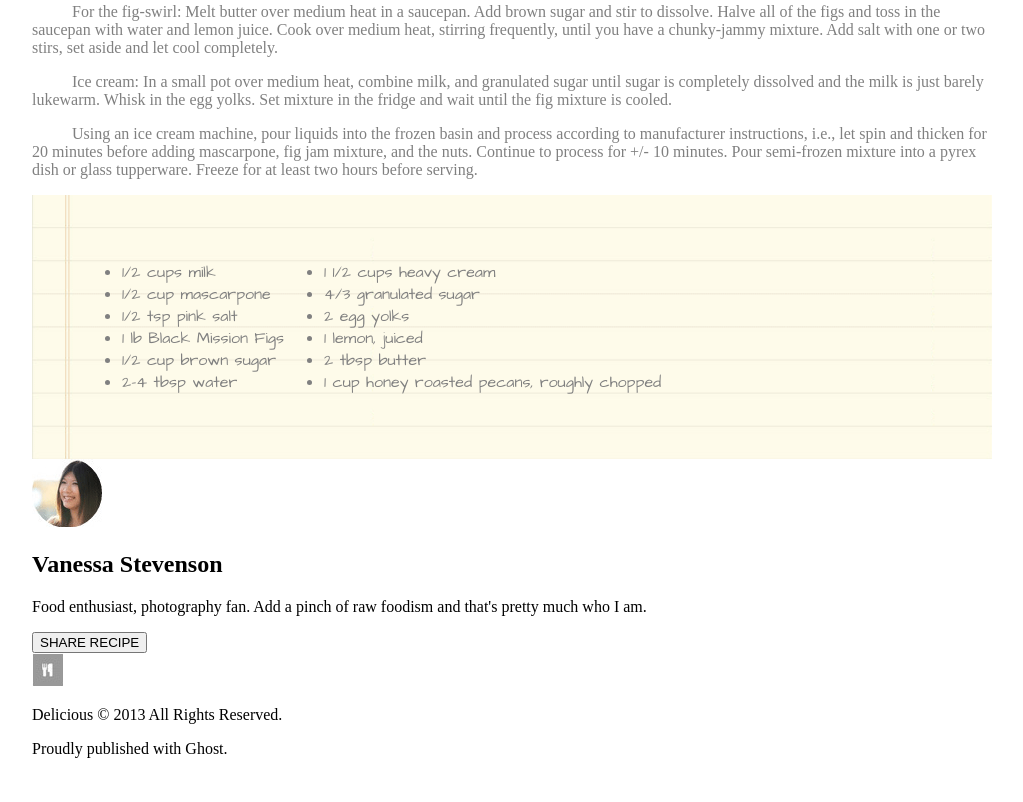
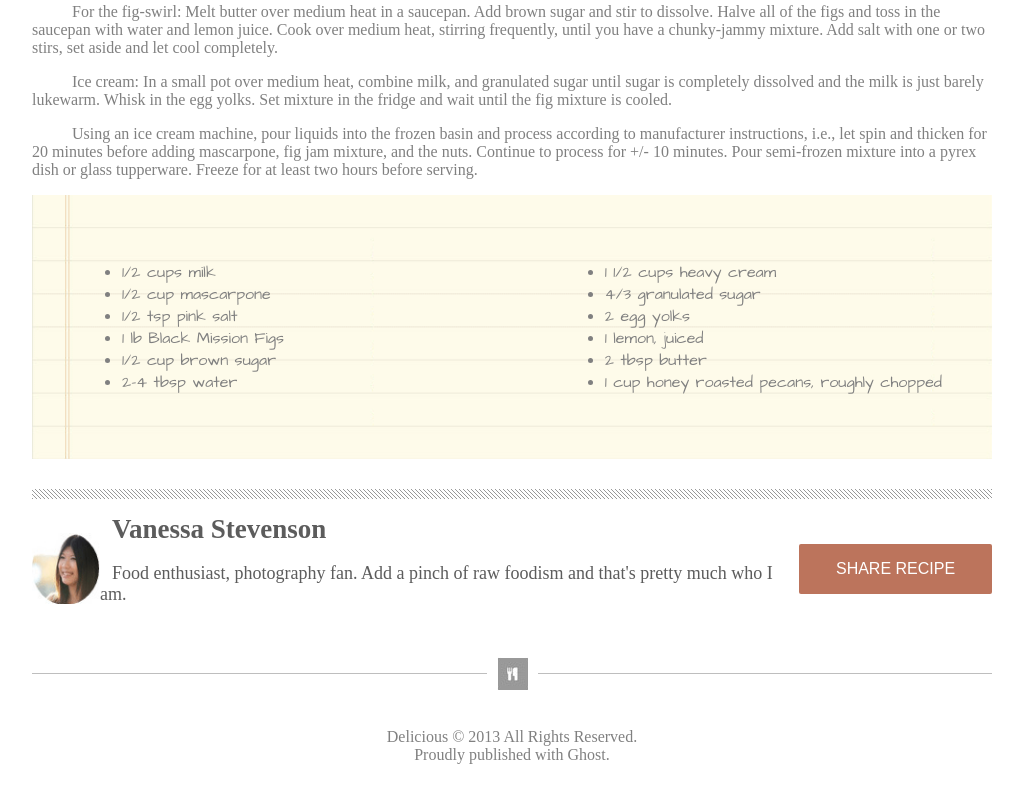
Before and after one commit to Navelfuzz/chocolatePizza, a plain HTML site: page index.html in a window 1280 px wide. Shown: the part 826-1628 px from the top of the page, without its empty margins (128-1151 px from the left). Before the commit the page ends 1600 px from the top, so only its background shows below. Drawn offline with nearby package versions, Linux system fonts and the light colour scheme; a web font is replaced by a local one.

Commit message:
it is done

```diff
--- a/style.css
+++ b/style.css
@@ -117,11 +117,106 @@ width: 100%;
   display: flex;
   flex-direction: row;
   position: relative;
+  justify-content: space-between;
   background-image: url('assets/list-bg.png');
   background-repeat: no-repeat;
   background-size: 100%, 100%;
   padding: 50px;
 }
 
+.mainFootBorder {
+  position: relative;
+  background-image: url('assets/hr-img.png');
+  height: 10px;
+  margin-top: 30px;
+  margin-bottom: 15px;
+}
+
+.endMain {
+  display: flex;
+  flex-direction: row;
+  position: relative;
+  align-items: center;
+
+}
+
+.endMain > img {
+  order: 1;
+  height: 71px;
+  width: 68px;
+}
+
+.vanStevenson {
+  order: 2;
+  width: 100%;
+  justify-items: baseline;
+  color: rgb(92, 92, 92);
+  display: flex;
+  font-size: 18px;
+  text-indent: 12px;
+
+  flex-direction: column;
+
+
+}
+
+.vanStevenson > h2 {
+  height: 31px;
+  margin: 0;
+}
+
+button {
+  order: 3;
+
+}
+
+button {
+  background-color: #BC745C;
+  color: white;
+  padding: 10px 20px;
+  border: none;
+  border-radius: 2px;
+  font-size: 16px;
+  cursor: pointer;
+  margin-left: 100 px;
+  height: 50px;
+  width: 250px;
+
+}
 
 /* Footer Section */
+.footerLines {
+  position: relative;
+  height: 100px;
+  display: flex;
+  align-items: center;
+  justify-content: center;
+}
+
+.footerLines > img {
+  border: 10px solid white;
+  z-index: 1;
+}
+
+.line {
+  position: absolute;
+  top: 50%;
+  width: 100%;
+  height: 1px;
+  background-color: rgb(190, 190, 190);
+
+}
+
+footer {
+  display: flex;
+  flex-direction: column;
+  justify-content: center;
+  text-align: center;
+  color: gray;
+  margin-top: 5px;
+  margin-bottom: 50px;
+}
+
+footer > p {
+  margin: 0;
+}
```
Also changed, not shown: index.html (line endings or trailing spaces).
